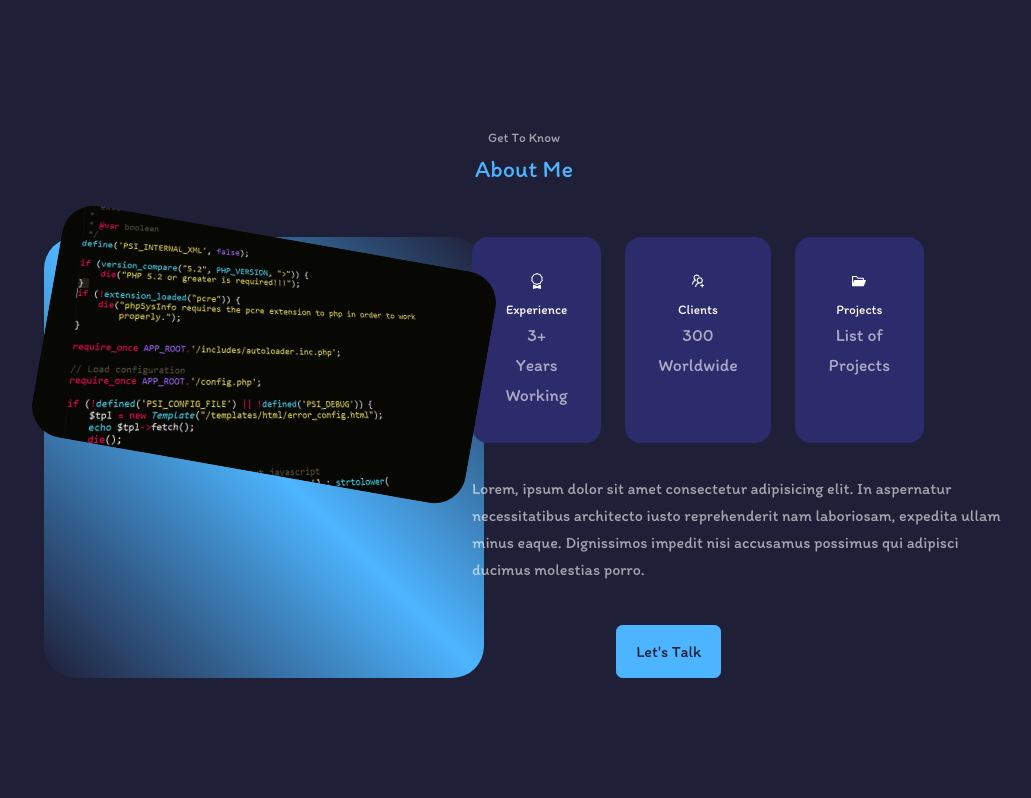
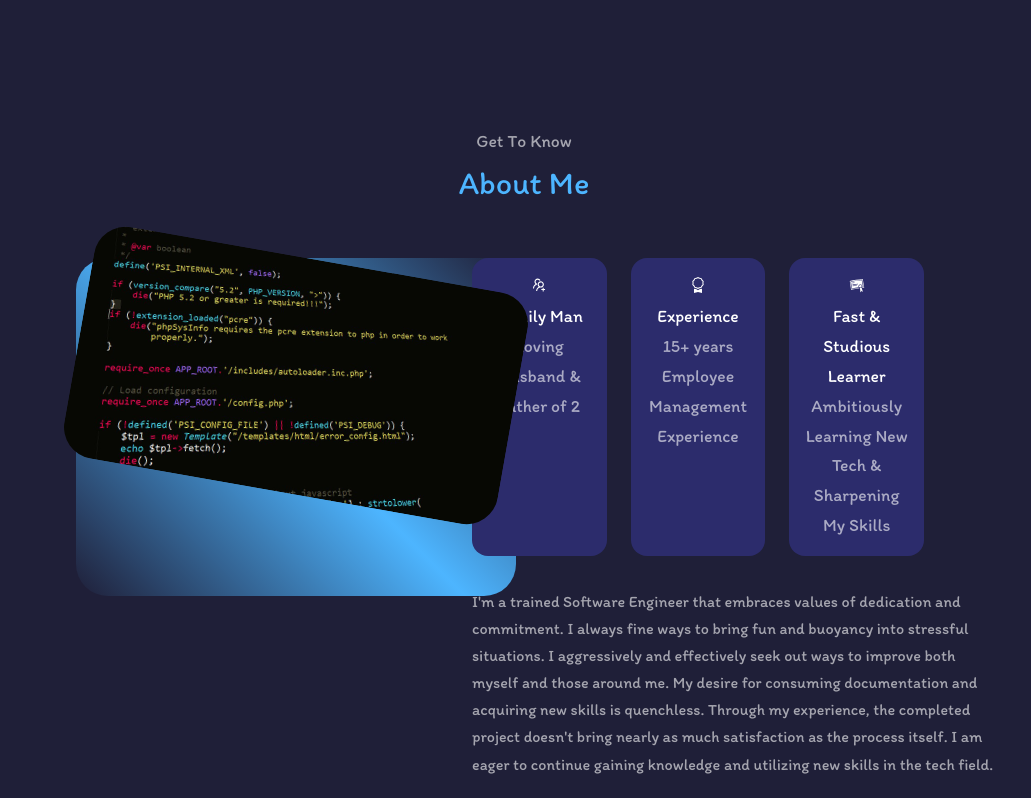
Before and after one commit to Messyginger0804/vite-portfolio-app, a React (Vite) app: page / in a window 1280 px wide. Shown: the part 802-1600 px from the top of the page, without its empty margins (116-1147 px from the left). Built offline with nearby package versions, Linux system fonts and the light colour scheme.

Commit message:
fixed about me and email

```diff
--- a/src/Components/About/About.css
+++ b/src/Components/About/About.css
@@ -6,14 +6,18 @@
 }
 
 .about_me {
-    /* width: 90%; */
-    /* margin-left: 2rem; */
+    width: 100%;
+    height: 55%;
+    aspect-ratio: 1/1;
+    margin-left: 2rem;
     border-radius: 2rem;
     background: linear-gradient(45deg,
             transparent,
             var(--color-primary),
             transparent);
+
 }
+
 
 .about_me-image {
     border-radius: 2rem;
@@ -37,20 +41,20 @@
     background: var(--color-bg-variant);
     border: 1px solid transparent;
     border-radius: 1rem;
-    padding: 2rem;
+    padding: .9rem;
     text-align: center;
     transition: var(--transistion);
 }
 
 .about_card:hover {
     background: transparent;
-    border-color: var(--color-primary-variant);
-    cursor: pointer;
+    border-color: var(--color-primary);
+    cursor: none;
 }
 
 .about_icons {
     color: var(--color-primary);
-    font-size: 1.4rem;
+    font-size: 2rem;
     margin-bottom: 1rem;
 }
 
--- a/src/Components/About/About.jsx
+++ b/src/Components/About/About.jsx
@@ -3,7 +3,7 @@ import './About.css'
 import photo from '../../assets/coding.jpg'
 import { BsAward } from 'react-icons/bs'
 import { AiOutlineUsergroupAdd } from 'react-icons/ai'
-import { AiFillFolderOpen } from 'react-icons/ai'
+import { GiDiploma } from 'react-icons/gi'
 
 const About = () => {
     return (
@@ -22,26 +22,29 @@ const About = () => {
                     <div className="about_cards">
 
                         <article className='about_card'>
-                            <BsAward className='about_icon' />
-                            <h5>Experience</h5>
-                            <small>3+ Years Working</small>
+                            <AiOutlineUsergroupAdd className='about_icon' />
+                            <h5>Family Man</h5>
+                            <small>Loving Husband & Father of 2</small>
                         </article>
 
                         <article className='about_card'>
-                            <AiOutlineUsergroupAdd className='about_icon' />
-                            <h5>Clients</h5>
-                            <small>300 Worldwide</small>
+                            <BsAward className='about_icon' />
+                            <h5>Experience</h5>
+                            <small>15+ years Employee Management Experience</small>
                         </article>
 
                         <article className='about_card'>
-                            <AiFillFolderOpen className='about_icon' />
-                            <h5>Projects</h5>
-                            <small>List of Projects</small>
+                            <GiDiploma
+                                className='about_icon' />
+                            <h5>Fast & Studious Learner</h5>
+                            <small>Ambitiously Learning New Tech & Sharpening My Skills</small>
                         </article>
                     </div>
 
                     <p>
-                        Lorem, ipsum dolor sit amet consectetur adipisicing elit. In aspernatur necessitatibus architecto iusto reprehenderit nam laboriosam, expedita ullam minus eaque. Dignissimos impedit nisi accusamus possimus qui adipisci ducimus molestias porro.
+                        I'm a trained Software Engineer that embraces values of dedication and commitment. I always fine ways to bring fun and buoyancy into stressful situations.
+
+                        I aggressively and effectively seek out ways to improve both myself and those around me. My desire for consuming documentation and acquiring new skills is quenchless. Through my experience, the completed project doesn't bring nearly as much satisfaction as the process itself. I am eager to continue gaining knowledge and utilizing new skills in the tech field.
                     </p>
 
                     <a href='#contact' className='btn btn-primary'>Let's Talk</a>
--- a/src/Components/Contacts/Contact.css
+++ b/src/Components/Contacts/Contact.css
@@ -1,5 +1,6 @@
 .contact_container {
-    padding-left: 4rem;
+    padding-left: 10rem;
+    padding-right: 7rem;
     width: 90%;
     display: grid;
     grid-template-columns: 50% 50%;
@@ -9,7 +10,7 @@
 .contact_options {
     display: flex;
     flex-direction: column;
-    gap: 1.2rem;
+    gap: 5rem;
 }
 
 .contact_option {
@@ -22,7 +23,9 @@
 
 .contact_option:hover {
     background: transparent;
+    background: var(--color-primary);
     border-color: var(--color-primary-light);
+    border-color: black;
 }
 
 .contact_option-icon {
@@ -34,6 +37,10 @@
     margin-top: 0.7rem;
     display: inline-block;
     font-size: 0.8rem;
+}
+
+.send-message {
+    color: whitesmoke
 }
 
 /* =================== FORM ======================== */
--- a/src/Components/Contacts/Contact.jsx
+++ b/src/Components/Contacts/Contact.jsx
@@ -1,10 +1,11 @@
-import React from 'react'
+import React, { useState } from 'react'
 import './Contact.css'
 import { AiOutlineMail, AiOutlineWhatsApp } from 'react-icons/ai'
 import { useRef } from 'react';
 import emailjs from 'emailjs-com';
 
 const Contact = () => {
+
     const form = useRef();
 
     const sendEmail = (e) => {
@@ -26,13 +27,13 @@ const Contact = () => {
                         <AiOutlineMail className='contact_option-icon' />
                         <h4>Email</h4>
                         <h5>j.c.ashley4363@gmail.com</h5>
-                        <a href='mailto:j.c.ashley4363@gmail.com' target='_blank'>Send A Message</a>
+                        <a className='send-message' href='mailto:j.c.ashley4363@gmail.com' target='_blank'>Send A Message</a>
                     </article>
                     <article className='contact_option'>
                         <AiOutlineWhatsApp className='contact_option-icon' />
                         <h4>WhatsApp</h4>
                         <h5>Shoot Me a Message</h5>
-                        <a href='https://api.whatsapp.com/send?phone=12149493126' target='_blank'>Send A Message</a>
+                        <a className='send-message' href='https://api.whatsapp.com/send?phone=12149493126' target='_blank'>Send A Message</a>
                     </article>
 
                 </div>
--- a/src/Components/Footer/Footer.css
+++ b/src/Components/Footer/Footer.css
@@ -3,7 +3,7 @@ footer {
     padding: 3rem 0;
     text-align: center;
     font-size: 0.9rem;
-    margin-top: 7rem;
+    margin-top: 10rem;
 }
 
 footer a {
@@ -13,7 +13,7 @@ footer a {
 .footer_logo {
     font-size: 2rem;
     font-weight: 500;
-    margin-bottom: 2rem;
+    margin-bottom: -1rem;
     display: inline-block;
 }
 
@@ -41,7 +41,7 @@ footer a {
     border: 1px solid transparent;
 }
 
-.footer_socials:hover {
+.footer_socials a:hover {
     background: transparent;
     color: var(--color-bg);
     border-color: var(--color-bg);
--- a/src/Components/Footer/Footer.jsx
+++ b/src/Components/Footer/Footer.jsx
@@ -7,7 +7,8 @@ import { BsTwitter } from 'react-icons/bs'
 const Footer = () => {
     return (
         <footer>
-            <a href='#' className='footer_logo'>JC WEBDEV</a>
+            <a href='#' className='footer_logo'>JC Ashley</a>
+            <h5>Fullstack Developer</h5>
 
             <ul className='permalinks'>
                 <li> <a href='#'>Home</a> </li>
--- a/src/index.css
+++ b/src/index.css
@@ -64,8 +64,16 @@ h5 {
   font-weight: 500;
 }
 
+h5 {
+  font-size: 1.1rem;
+}
+
 h1 {
-  font-size: 2.5rem;
+  font-size: 3rem;
+}
+
+h2 {
+  font-size: 2rem;
 }
 
 section {
```
